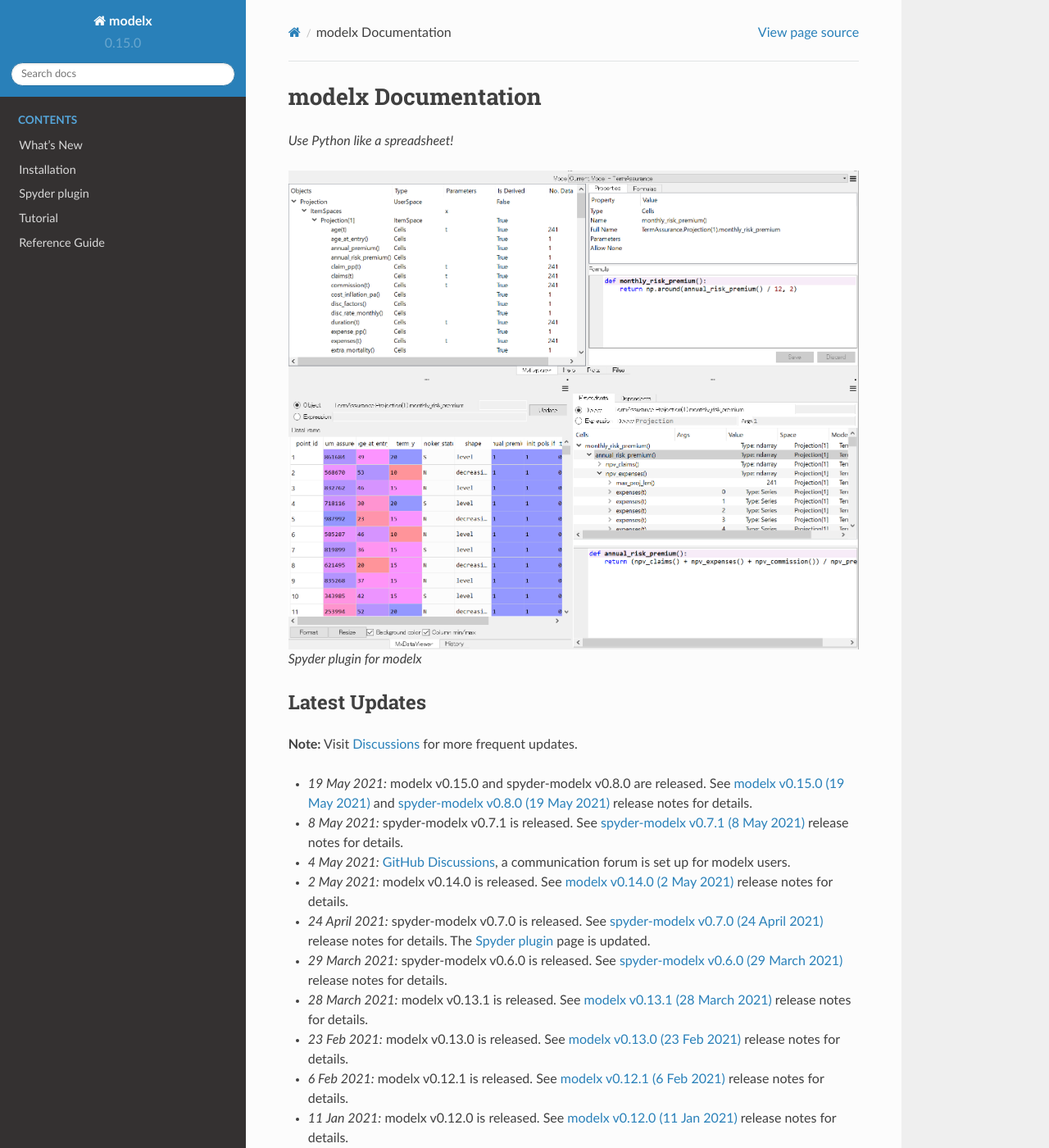
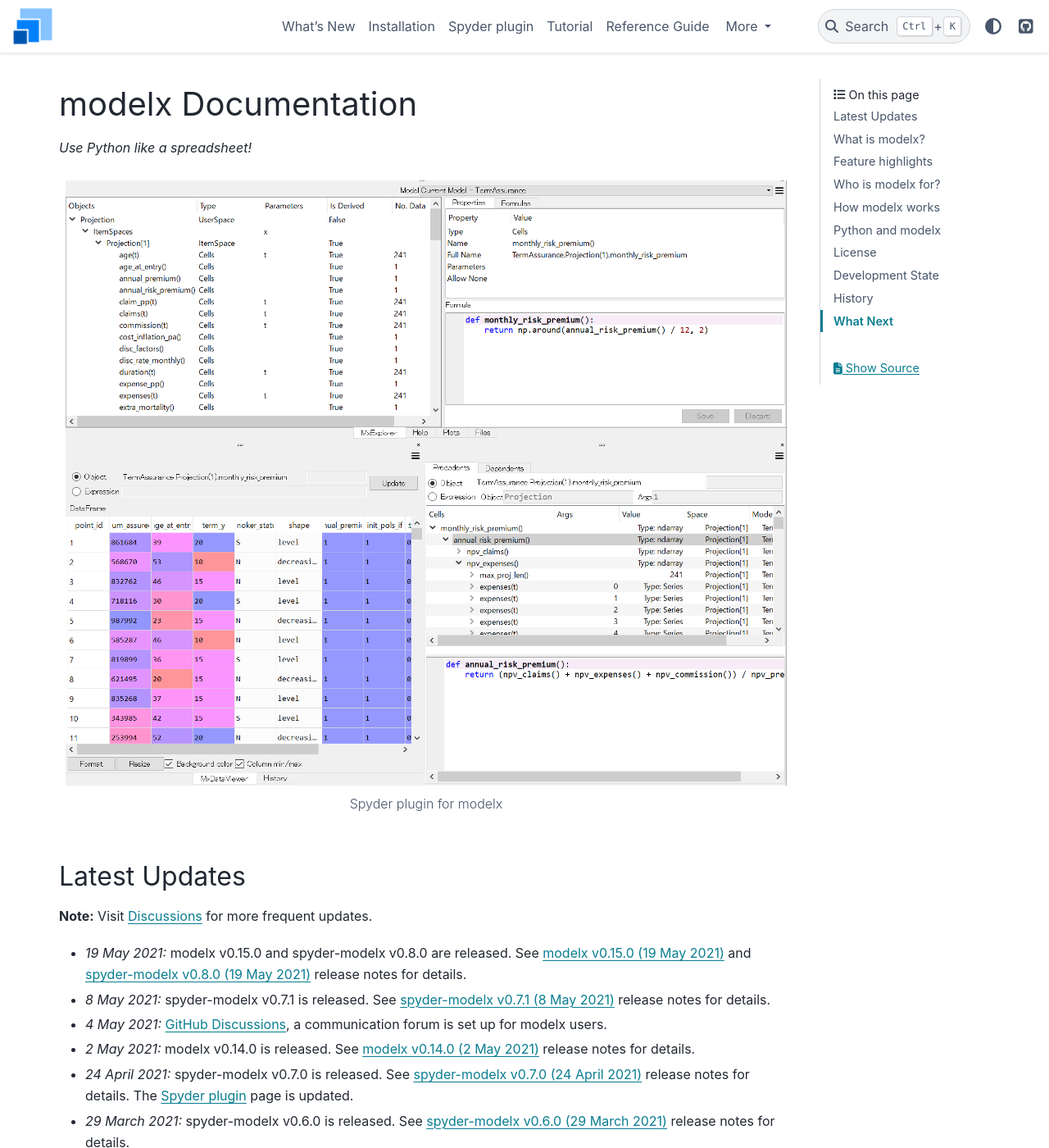
Before and after one commit to fumitoh/modelx, a Sphinx documentation site: the page built from doc/source/index.rst, in a window 1280 px wide and 1400 px high. Shown: the whole window at 82% size. Built offline with Sphinx 7.4.7 and the PyData theme 0.15.4, drawn with Linux system fonts in a browser that asks for light colours; some of the changed text lies outside the part shown.

Commit message:
DOC: Change Sphinx theme to pydata

```diff
--- a/doc/source/conf.py
+++ b/doc/source/conf.py
@@ -94,21 +94,34 @@
 # The theme to use for HTML and HTML Help pages.  See the documentation for
 # a list of builtin themes.
 #
-import sphinx_rtd_theme
-html_theme = 'sphinx_rtd_theme'
-html_theme_path = [sphinx_rtd_theme.get_html_theme_path()]
+# import sphinx_rtd_theme
+html_theme = 'pydata_sphinx_theme'
+#html_theme_path = [sphinx_rtd_theme.get_html_theme_path()]
 
 # Theme options are theme-specific and customize the look and feel of a theme
 # further.  For a list of options available for each theme, see the
 # documentation.
 #
-# html_theme_options = {}
+html_theme_options = {
+    "icon_links": [
+        {
+            "name": "GitHub",
+            "url": "https://github.com/fumitoh/modelx",
+            "icon": "fab fa-github-square",
+        }
+    ],
+    "external_links": [
+        {"name": "Blog", "url": "https://modelx.io/allposts"},
+        {"name": "Discussions", "url": "https://github.com/fumitoh/modelx/discussions"}
+    ]
+}
 
 # Add any paths that contain custom static files (such as style sheets) here,
 # relative to this directory. They are copied after the builtin static files,
 # so a file named "default.css" will overwrite the builtin "default.css".
 html_static_path = ['_static', 'samples']
 html_favicon = 'images/modelx.ico'
+html_logo = "images/MediumSquareLogo.png"
 
 # -- Options for HTMLHelp output ------------------------------------------
 
--- a/requirements-doc.txt
+++ b/requirements-doc.txt
@@ -1,3 +1,4 @@
 sphinxcontrib-blockdiag
 openpyxl
 pandas
+pydata_sphinx_theme
```
Also changed, not shown: doc/source/images/MediumSquareLogo.png (added).
